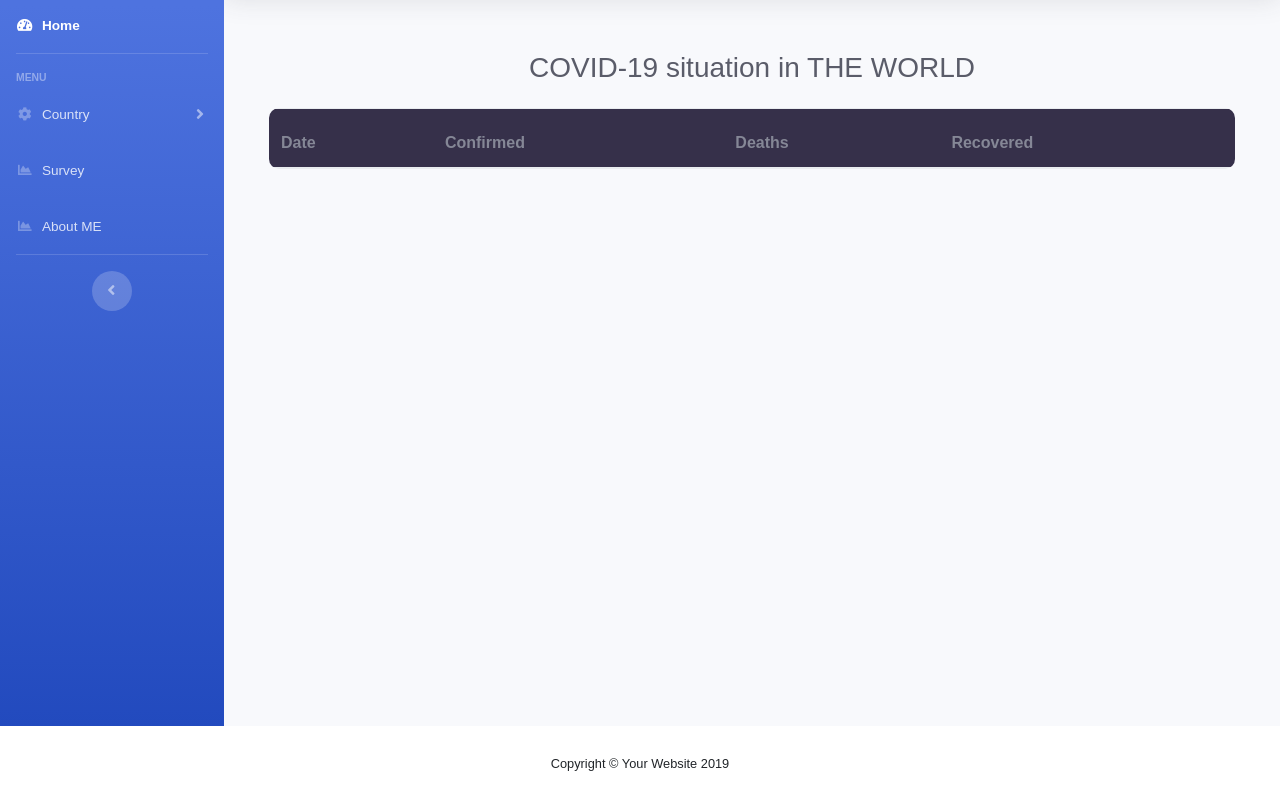
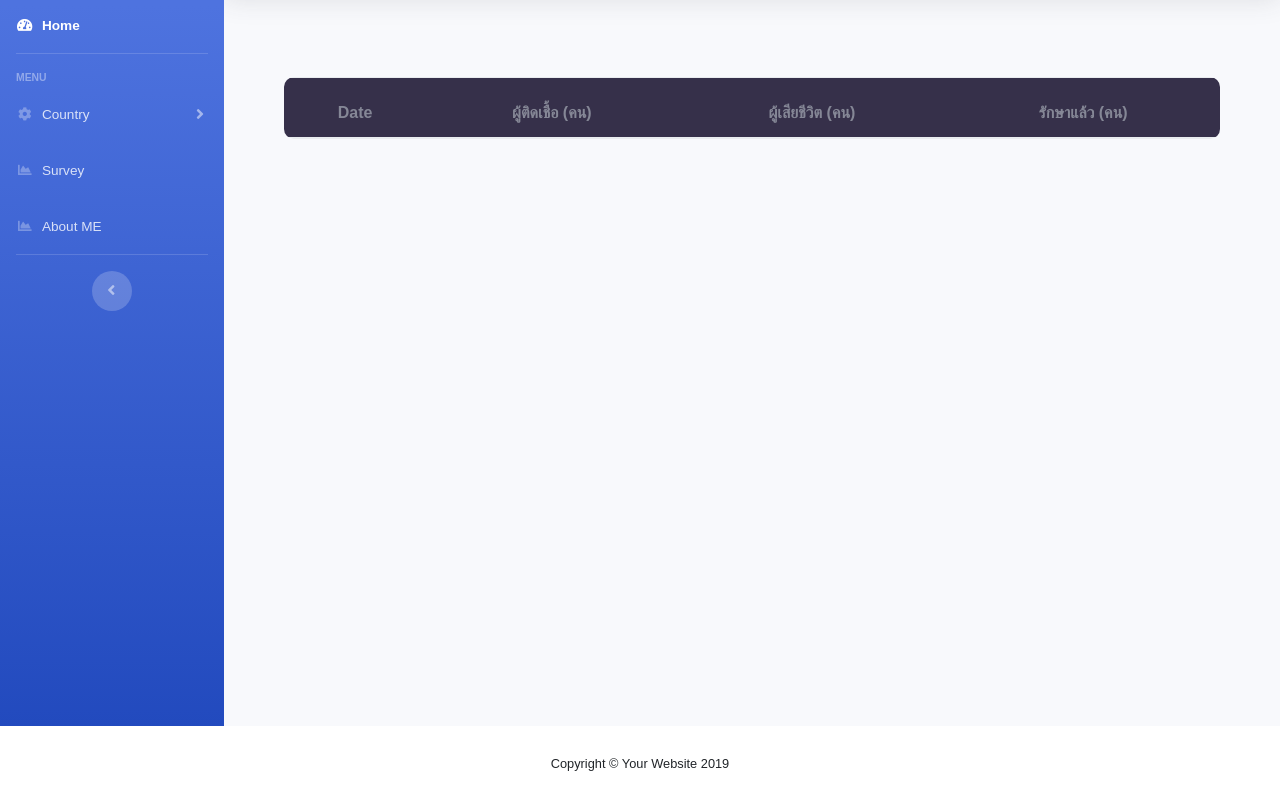
Before and after one commit to nuanchan/Covid-19-Dashboard, a plain HTML site: page country.html in a window 1280 px wide. Shown: the part 74-877 px from the top of the page. Drawn offline with Linux system fonts and the light colour scheme; no server answers.

Commit message:
update country and set center text

```diff
--- a/country.html
+++ b/country.html
@@ -308,25 +308,29 @@
               <div class="limiter">
                 <div class="container-table100">
 
-                  <div class="d-sm-flex align-items-center justify-content-between mb-4">
-                    <h1 class="h3 mb-0 text-gray-800">COVID-19 situation in THE WORLD</h1>
-                  </div>
+
 
                   <div class="wrap-table100">
                     <div class="table100">
 
+                      <div class="container">
+                        <div class="d-sm-flex align-items-center justify-content-between mb-4">
+                          <h1 id="country" class="h3 mb-0 text-gray-800"></h1>
+                        </div>
                         <table class="table table-hover">
                             <thead>
                               <tr>
                                 <th scope="col">Date</th>
-                          <th scope="col">Confirmed</th>
-                          <th scope="col">Deaths</th>
-                          <th scope="col">Recovered</th>
+                                <th scope="col">ผู้ติดเชื้อ (คน)</th>
+                                <th scope="col">ผู้เสียชีวิต (คน)</th>
+                                <th scope="col">รักษาแล้ว (คน)</th>
                               </tr>
                             </thead>
                             <tbody id="data">
+
                             </tbody>
                           </table>
+                    </div>
 
                     </div>
                   </div>
--- a/index/css/main.css
+++ b/index/css/main.css
@@ -155,7 +155,7 @@ table tbody tr:last-child {
   border: 0;
 }
 table td, table th {
-  text-align: left;
+  text-align: center;
 }
 table td.l, table th.l {
   text-align: right;
```
Lines whose indentation alone changed are shown as unchanged.
